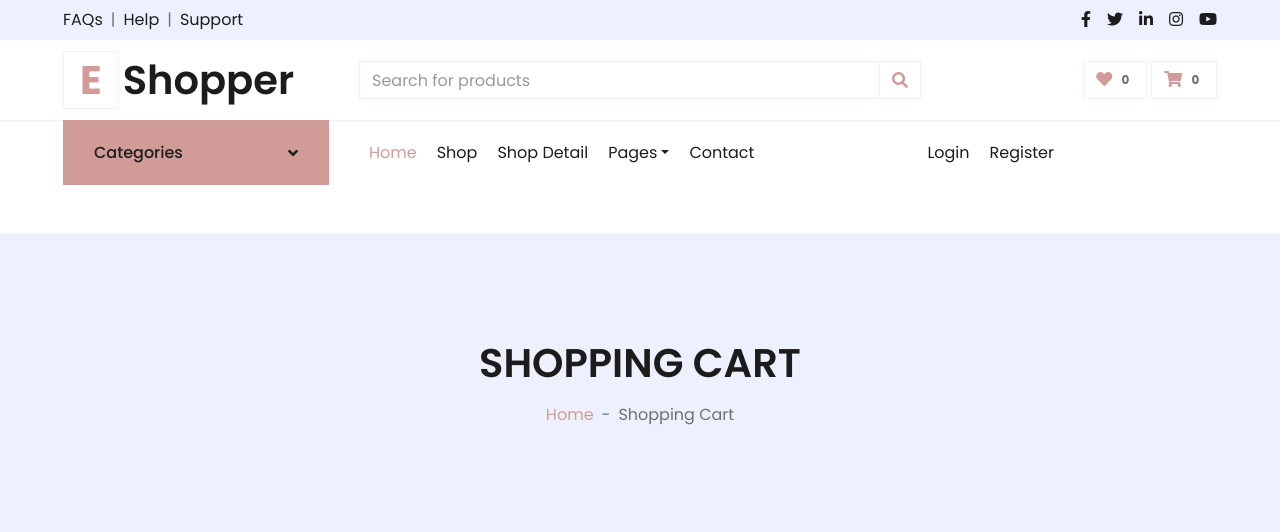
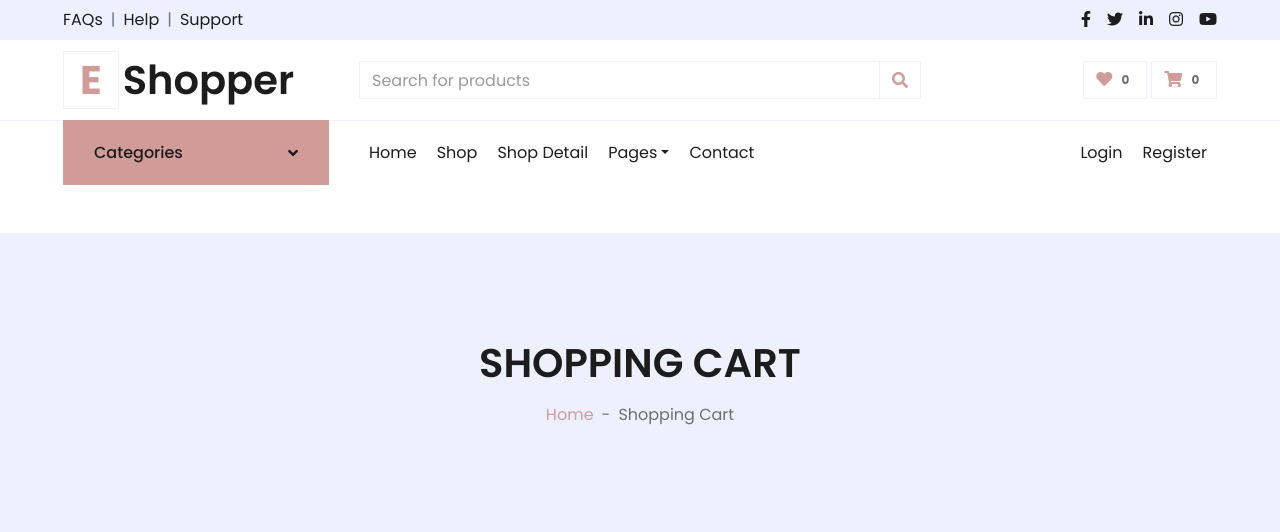
Before and after one commit to DhruvilKheni/ecom, a Django app: page /cart in a window 1280 px wide. Shown: the top 532 px of the page. Run offline with Django 4.2, Linux system fonts and the light colour scheme; some libraries are stand-ins or nearby versions.

Commit message:
active-link fixed

```diff
--- a/buyer/templates/header.html
+++ b/buyer/templates/header.html
@@ -97,7 +97,7 @@
             <i class="fas fa-heart text-primary"></i>
             <span class="badge">0</span>
         </a>
-        <a href="" class="btn border">
+        <a href="{% url 'cart'%}" class="btn border">
             <i class="fas fa-shopping-cart text-primary"></i>
             <span class="badge">0</span>
           </a>
@@ -147,17 +147,17 @@
                 </button>
                 <div class="collapse navbar-collapse justify-content-between" id="navbarCollapse">
                     <div class="navbar-nav mr-auto py-0">
-                        <a href="{% url 'index'%}" class="nav-item nav-link active">Home</a>
-                        <a href="{% url 'shop'%}" class="nav-item nav-link">Shop</a>
-                        <a href="{% url 'detail'%}" class="nav-item nav-link">Shop Detail</a>
+                        <a href="{% url 'index'%}" class="nav-item nav-link {% if request.path == "/" %} active {% endif %}">Home</a>
+                        <a href="{% url 'shop'%}" class="nav-item nav-link {% if request.path == "/shop" %} active {% endif %}">Shop</a>
+                        <a href="{% url 'detail'%}" class="nav-item nav-link {% if request.path == "/detail" %} active {% endif %}">Shop Detail</a>
                         <div class="nav-item dropdown">
                             <a href="#" class="nav-link dropdown-toggle" data-toggle="dropdown">Pages</a>
                             <div class="dropdown-menu rounded-0 m-0">
-                                <a href="{% url 'cart'%}" class="dropdown-item">Shopping Cart</a>
-                                <a href="{% url 'checkout'%}" class="dropdown-item">Checkout</a>
+                                <a href="{% url 'cart'%}" class="dropdown-item {% if request.path == "/cart" %} active {% endif %}">Shopping Cart</a>
+                                <a href="{% url 'checkout'%}" class="dropdown-item {% if request.path == "/checkout" %} active {% endif %}">Checkout</a>
                             </div>
                         </div>
-                        <a href="{% url 'contact'%}" class="nav-item nav-link">Contact</a>
+                        <a href="{% url 'contact'%} " class="nav-item nav-link {% if request.path == "/contact" %} active {% endif %} ">Contact</a>
                     </div>
                     <div class="navbar-nav ml-auto py-0">
                         <a href="" class="nav-item nav-link">Login</a>
@@ -283,42 +283,28 @@
         </div>
         <div class="col-lg-9">
 
-            <nav
-            class="navbar navbar-expand-lg bg-light navbar-light py-3 py-lg-0 px-0"
-          >
+          <nav class="navbar navbar-expand-lg bg-light navbar-light py-3 py-lg-0 px-0">
             <a href="" class="text-decoration-none d-block d-lg-none">
-              <h1 class="m-0 display-5 font-weight-semi-bold">
-                <span class="text-primary font-weight-bold border px-3 mr-1"
-                  >E</span
-                >Shopper
-              </h1>
+                <h1 class="m-0 display-5 font-weight-semi-bold"><span class="text-primary font-weight-bold border px-3 mr-1">E</span>Shopper</h1>
             </a>
-            <button class="navbar-toggler" type="button" data-bs-toggle="collapse" data-bs-target="#navbarSupportedContent" aria-controls="navbarSupportedContent" aria-expanded="true" aria-label="Toggle navigation">
+            <button type="button" class="navbar-toggler" data-toggle="collapse" data-target="#navbarCollapse">
                 <span class="navbar-toggler-icon"></span>
             </button>
-              <div class="navbar-nav mr-auto py-0 collapse navbar-collapse" id="navbarSupportedContent">
-            <a href="{% url 'index'%}" class="nav-item nav-link active">Home</a>
-            <a href="{% url 'shop'%}" class="nav-item nav-link">Shop</a>
-            <a href="{% url 'detail'%}" class="nav-item nav-link"
-              >Shop Detail</a
-            >
+            <div class="collapse navbar-collapse justify-content-between" id="navbarCollapse">
+                <div class="navbar-nav mr-auto py-0">
+                    <a href="{% url 'index'%}" class="nav-item nav-link {% if request.path == "/" %} active {% endif %}">Home</a>
+                    <a href="{% url 'shop'%}" class="nav-item nav-link {% if request.path == "/shop" %} active {% endif %}">Shop</a>
+                    <a href="{% url 'detail'%}" class="nav-item nav-link {% if request.path == "/detail" %} active {% endif %}">Shop Detail</a>
                     <div class="nav-item dropdown">
-              <a
-                href="#"
-                class="nav-link dropdown-toggle"
-                data-toggle="dropdown"
-                >Pages</a
-              >
+                        <a href="#" class="nav-link dropdown-toggle" data-toggle="dropdown">Pages</a>
                         <div class="dropdown-menu rounded-0 m-0">
-                <a href="{% url 'cart'%}" class="dropdown-item"
-                  >Shopping Cart</a
-                >
-                <a href="{% url 'checkout'%}" class="dropdown-item">Checkout</a>
+                            <a href="{% url 'cart'%}" class="dropdown-item {% if request.path == "/cart" %} active {% endif %}">Shopping Cart</a>
+                            <a href="{% url 'checkout'%}" class="dropdown-item {% if request.path == "/checkout" %} active {% endif %}">Checkout</a>
                         </div>
                     </div>
-            <a href="{% url 'contact'%}" class="nav-item nav-link">Contact</a>
+                    <a href="{% url 'contact'%} " class="nav-item nav-link {% if request.path == "/contact" %} active {% endif %} ">Contact</a>
                 </div>
-          <div class="navbar-nav ml-auto py-0 collapse navbar-collapse" id="navbarSupportedContent" style="">
+                <div class="navbar-nav ml-auto py-0">
                     <a href="" class="nav-item nav-link">Login</a>
                     <a href="" class="nav-item nav-link">Register</a>
                 </div>
```
Lines whose indentation alone changed are shown as unchanged.
